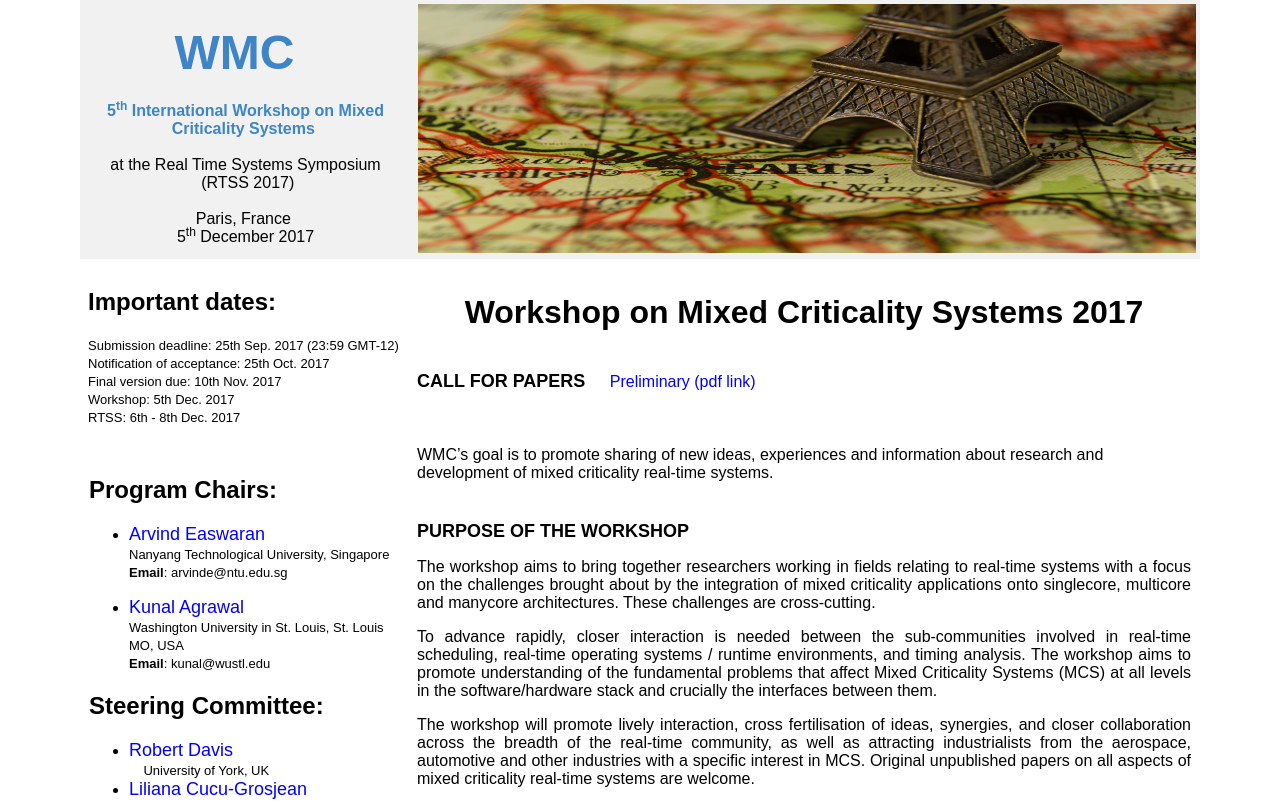
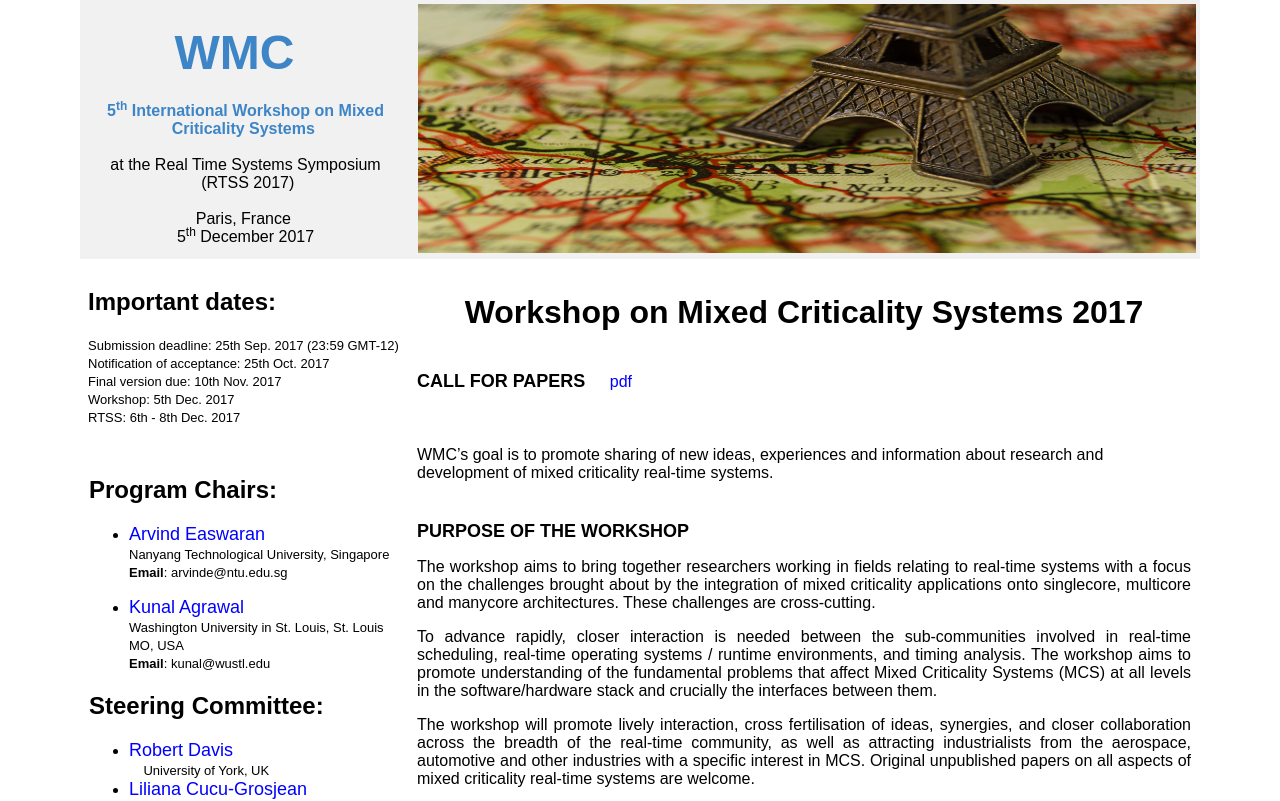
Before and after one commit to CPS-research-group/WMC2017, a plain HTML site: page index.html in a window 1280 px wide. Shown: the top 801 px of the page. Drawn offline with Linux system fonts and the light colour scheme; a script that the page names is missing.

Commit message:
cfp link updated.

```diff
--- a/index.html
+++ b/index.html
@@ -278,9 +278,7 @@
                     <h1 style="text-align: center;"><span class="heading1"><font size="6">Workshop on Mixed Criticality Systems 2017</font></span></h1>
                     <div style="text-align: center;"><b class="heading1"><br></b></div>
                     <div style="text-align: left;"><b><font size="4">CALL FOR PAPERS &nbsp; &nbsp;</font></b>
-                        <a href="http://www.linktopdf.com">
-                            <font color="#0000ff"><a href="https://github.com/CPS-research-group/WMC2017/raw/master/cfp_wmc17.pdf"> Preliminary (pdf link)</a></font>
-                        </a>
+                            <font color="#0000ff"><a href="https://github.com/CPS-research-group/WMC2017/raw/master/cfp_wmc17.pdf">pdf</a></font>
                     </div>
                     <div style="text-align: left;"><br></div>
                     <div style="text-align: left;"><br></div>
```
